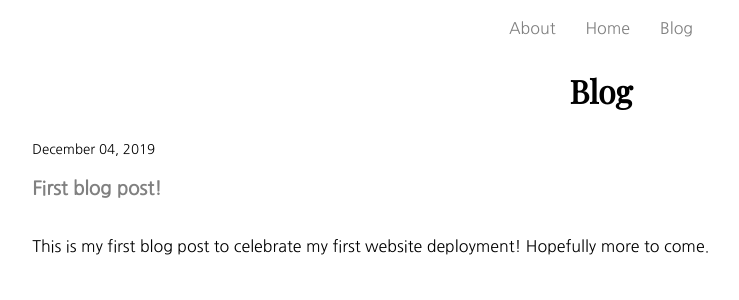
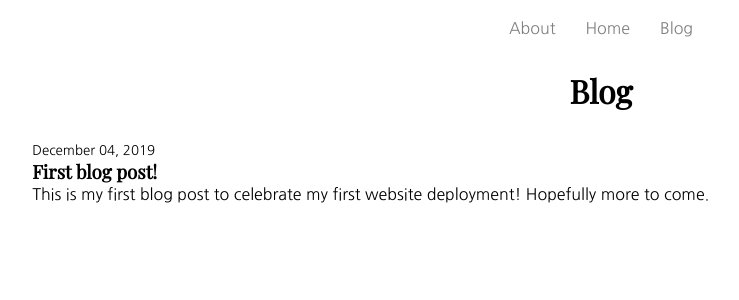
Before and after one commit to sam-hoffman/website, a Jekyll site: the page built from _pages/blog.html, in a window 1280 px wide. Shown: the top 300 px of the page, without its empty margins (39-778 px from the left). Built offline with Jekyll 4.4.1, drawn with Linux system fonts in a browser that asks for light colours.

Commit message:
fixed blog styles

```diff
--- a/_pages/blog.html
+++ b/_pages/blog.html
@@ -11,7 +11,7 @@ permalink: /blog.html
     {% seo %}
 </head>
 <body class="shared-background">
-  <div class="blog-title">
+  <div class="blog-listing">
     {% for post in site.posts %}
     <sub>{{ post.date | date: '%B %d, %Y' }}</sub>
     <a href="{{ post.url }}"><h3>{{ post.title }}</h3></a>
```
